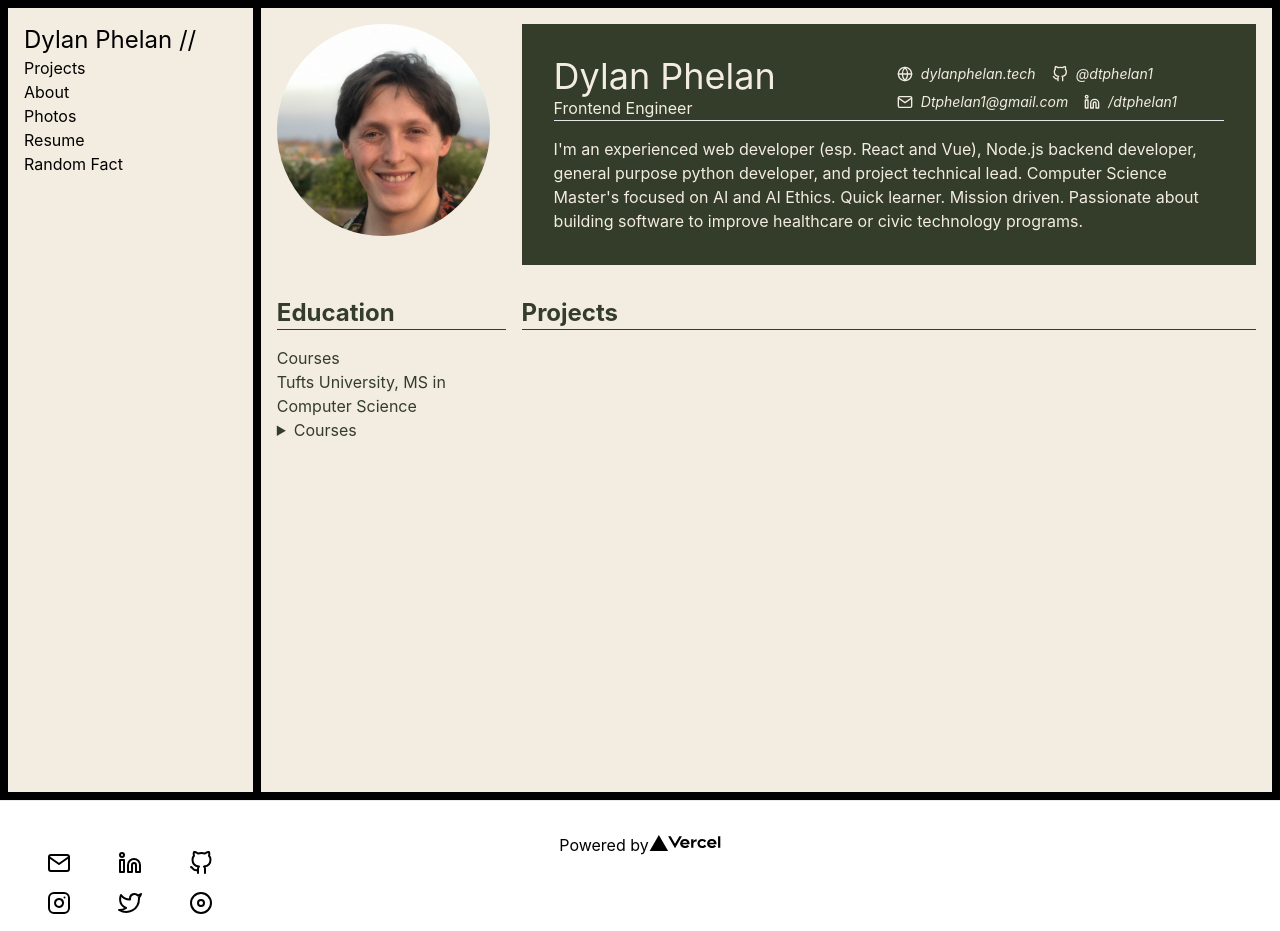
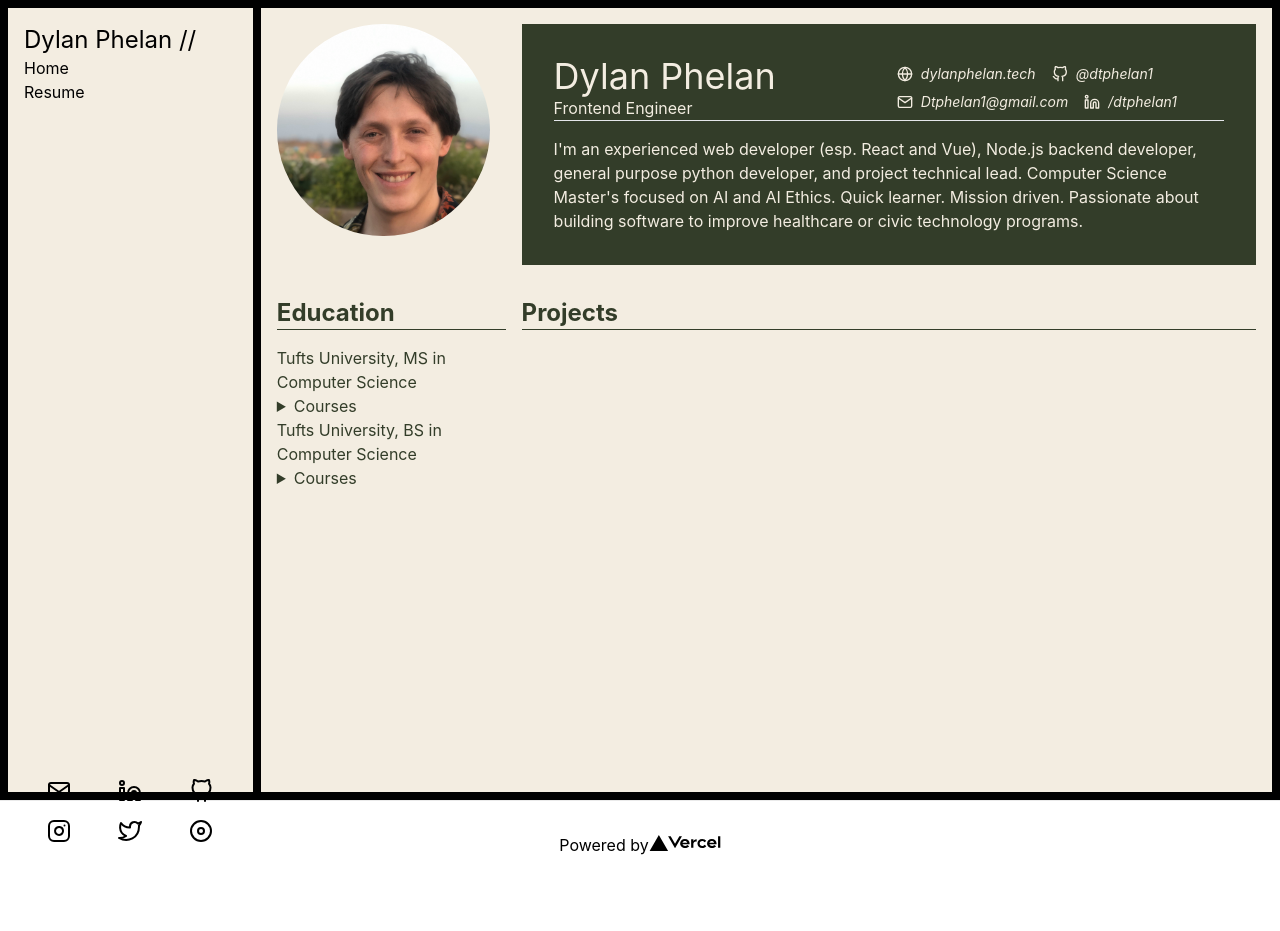
Before and after one commit to Dtphelan1/dtphelan1.github.io, a Next.js app: page /resume in a window 1280 px wide. After the commit the page ends 889 px from the top, so only its background shows below. Built offline with nearby package versions, Linux system fonts and the light colour scheme.

Commit message:
finally have layouts working

```diff
--- a/components/PageLayout.js
+++ b/components/PageLayout.js
@@ -1,3 +1,6 @@
+import Head from "next/head";
+import Link from "next/link";
+import Image from "next/image";
 import {
   GitHub,
   Linkedin,
@@ -6,8 +9,6 @@ import {
   Disc,
   Mail,
 } from "react-feather";
-import Head from "next/head";
-import Image from "next/image";
 import Canvas from "../components/Canvas";
 import styles from "../styles/PageLayout.module.css";
 
@@ -26,11 +27,11 @@ export default function PageLayout({ children }) {
               Dylan Phelan //
             </h1>
             <nav className="flex flex-col animate__animated animate__fadeInDown">
-              <a>Projects</a>
-              <a>About</a>
-              <a>Photos</a>
-              <a href="/resume">Resume</a>
-              <a>Random Fact</a>
+              <Link href="/">Home</Link>
+              {/* <Link>About</Link> */}
+              {/* <Link>Photos</Link> */}
+              <Link href="/resume">Resume</Link>
+              {/* <Link>Random Fact</Link> */}
               {/* What are you doing here? This wasn't meant for your eyes /bonus */}
             </nav>
           </div>
--- a/next.config.js
+++ b/next.config.js
@@ -1,6 +1,6 @@
 /** @type {import('next').NextConfig} */
 const nextConfig = {
   reactStrictMode: true,
-}
+};
 
-module.exports = nextConfig
+module.exports = nextConfig;
--- a/pages/_app.js
+++ b/pages/_app.js
@@ -1,8 +1,17 @@
+import App from "next/app";
 import "animate.css";
+import PageLayout from "../components/PageLayout";
 import "../styles/globals.css";
 
-function MyApp({ Component, pageProps }) {
-  return <Component {...pageProps} />;
+class MyApp extends App {
+  render() {
+    const { Component, pageProps } = this.props;
+    return (
+      <PageLayout>
+        <Component {...pageProps} />
+      </PageLayout>
+    );
+  }
 }
 
 export default MyApp;
--- a/pages/drawing.js
+++ b/pages/drawing.js
@@ -1,12 +1,9 @@
 import Canvas from "../components/Canvas";
-import PageLayout from "../components/PageLayout";
 
 export default function Drawing() {
   return (
-    <PageLayout>
-      <main className="h-screen w-screen  bg-black p-2">
-        <Canvas />
-      </main>
-    </PageLayout>
+    <main className="h-screen w-screen  bg-black p-2">
+      <Canvas />
+    </main>
   );
 }
--- a/pages/index.js
+++ b/pages/index.js
@@ -1,9 +1,6 @@
-import PageLayout from "../components/PageLayout";
-
 export default function About() {
   return (
-    <PageLayout>
-      {/* <Canvas className="animate__animated animate__fadeIn animate__slow" /> */}
-    </PageLayout>
+    <div></div>
+    /* <Canvas className="animate__animated animate__fadeIn animate__slow" /> */
   );
 }
--- a/pages/resume.js
+++ b/pages/resume.js
@@ -1,4 +1,3 @@
-import PageLayout from "../components/PageLayout";
 import Image from "next/image";
 import headshot from "../public/headshot.jpeg";
 
@@ -41,7 +40,6 @@ export default function Resume() {
     software to improve healthcare or civic technology programs.`,
   };
   return (
-    <PageLayout>
     <article>
       <div
         id="contact-and-high-level "
@@ -85,8 +83,19 @@ export default function Resume() {
           <section>
             <h2 className="text-2xl font-bold ">Education</h2>
             <hr className="w-full border-primary pb-4" />
-              <span>Courses</span>
+            <div>
               <h3>Tufts University, MS in Computer Science</h3>
+              <details className="">
+                <summary>Courses</summary>
+                <ul>
+                  <li>AI Ethics</li>
+                  <li>Working with Corpora</li>
+                  <li>Graph Theory</li>
+                </ul>
+              </details>
+            </div>
+            <div>
+              <h3>Tufts University, BS in Computer Science</h3>
               <details>
                 <summary>Courses</summary>
                 <ul>
@@ -95,6 +104,7 @@ export default function Resume() {
                   <li>Graph Theory</li>
                 </ul>
               </details>
+            </div>
           </section>
         </div>
         <div className="basis-full lg:basis-3/4">
@@ -103,6 +113,5 @@ export default function Resume() {
         </div>
       </div>
     </article>
-    </PageLayout>
   );
 }
```
Lines whose indentation alone changed are shown as unchanged.
